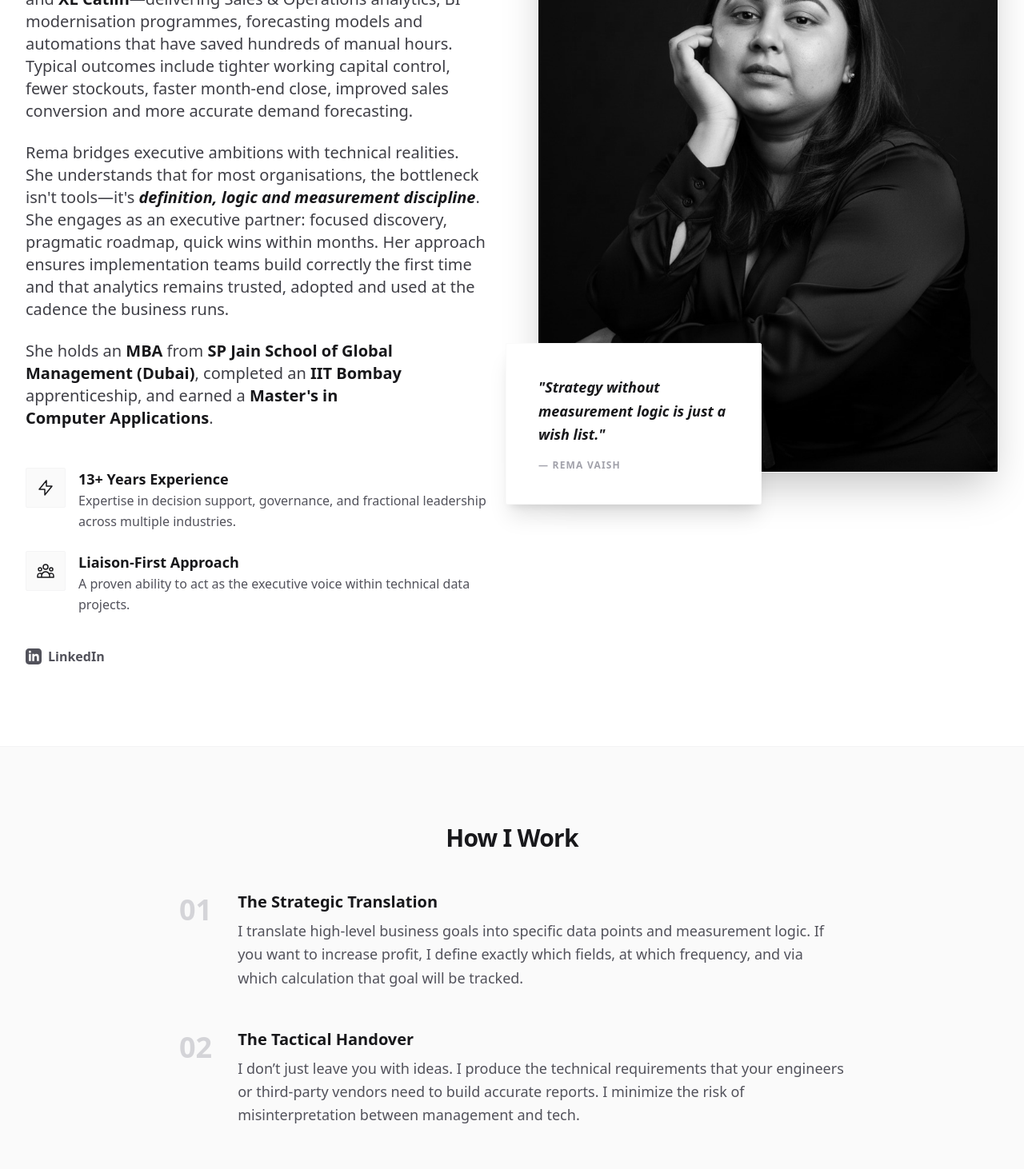
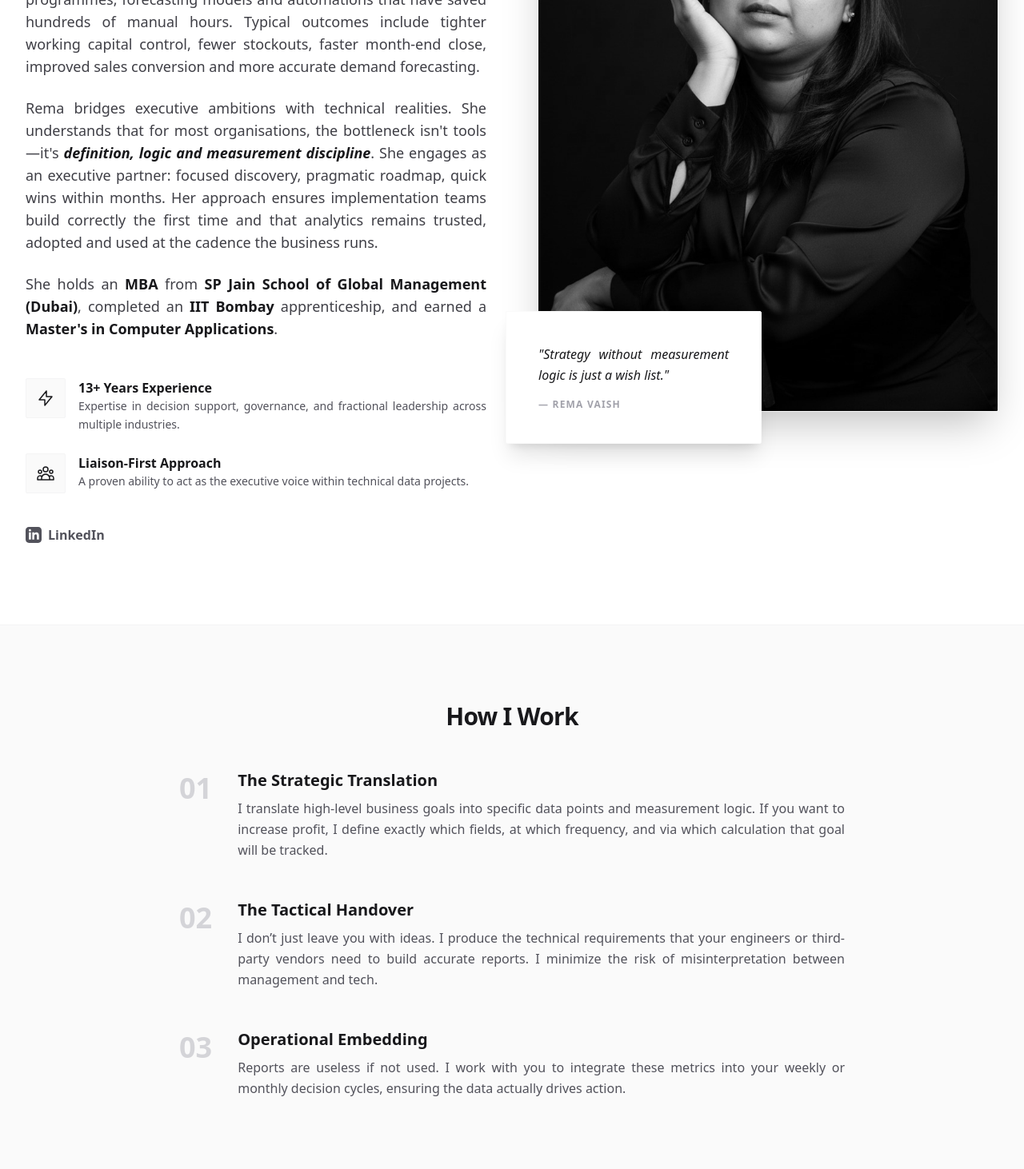
Before and after one commit to remavaish1/businessbydata, a React (Vite) app: page /#/about in a window 1280 px wide. Shown: the part 600-2062 px from the top of the page at 80% size. Built offline with nearby package versions, Linux system fonts and the light colour scheme.

Commit message:
Update About.tsx

```diff
--- a/pages/About.tsx
+++ b/pages/About.tsx
@@ -18,9 +18,9 @@ const About: React.FC = () => {
                 Rema Vaish
               </h1>
 
-              {/* Updated summary content (bigger, consistent tone) */}
+              {/* Updated summary content (reduced by 1 step + justified) */}
               <div className="space-y-6">
-                <p className="text-lg md:text-xl text-zinc-700 leading-relaxed text-pretty">
+                <p className="text-base md:text-lg text-zinc-700 leading-relaxed text-justify">
                   <span className="font-semibold text-zinc-900">Rema Vaish</span> helps mid-market organisations turn
                   fragmented, spreadsheet-heavy data into decision-ready systems that improve revenue, margins and
                   operational stability. With <span className="font-semibold text-zinc-900">13+ years</span> across
@@ -30,7 +30,7 @@ const About: React.FC = () => {
                   <span className="font-semibold text-zinc-900">structured performance management</span>.
                 </p>
 
-                <p className="text-lg md:text-xl text-zinc-700 leading-relaxed text-pretty">
+                <p className="text-base md:text-lg text-zinc-700 leading-relaxed text-justify">
                   Her work has spanned <span className="font-semibold text-zinc-900">Symrise Middle East</span>,{" "}
                   <span className="font-semibold text-zinc-900">DAMAC Properties</span>,{" "}
                   <span className="font-semibold text-zinc-900">Nike</span>,{" "}
@@ -42,16 +42,18 @@ const About: React.FC = () => {
                   month-end close, improved sales conversion and more accurate demand forecasting.
                 </p>
 
-                <p className="text-lg md:text-xl text-zinc-700 leading-relaxed text-pretty">
+                <p className="text-base md:text-lg text-zinc-700 leading-relaxed text-justify">
                   Rema bridges executive ambitions with technical realities. She understands that for most organisations,
                   the bottleneck isn&apos;t tools—it&apos;s{" "}
-                  <span className="font-semibold text-zinc-900 italic">definition, logic and measurement discipline</span>.
-                  She engages as an executive partner: focused discovery, pragmatic roadmap, quick wins within months.
+                  <span className="font-semibold text-zinc-900 italic">
+                    definition, logic and measurement discipline
+                  </span>
+                  . She engages as an executive partner: focused discovery, pragmatic roadmap, quick wins within months.
                   Her approach ensures implementation teams build correctly the first time and that analytics remains
                   trusted, adopted and used at the cadence the business runs.
                 </p>
 
-                <p className="text-lg md:text-xl text-zinc-700 leading-relaxed text-pretty">
+                <p className="text-base md:text-lg text-zinc-700 leading-relaxed text-justify">
                   She holds an <span className="font-semibold text-zinc-900">MBA</span> from{" "}
                   <span className="font-semibold text-zinc-900">SP Jain School of Global Management (Dubai)</span>,
                   completed an <span className="font-semibold text-zinc-900">IIT Bombay</span> apprenticeship, and earned
@@ -59,17 +61,22 @@ const About: React.FC = () => {
                 </p>
               </div>
 
-              {/* Two icon rows (kept, slightly larger) */}
+              {/* Two icon rows (kept, one step smaller + justified body) */}
               <div className="mt-12 space-y-6">
                 <div className="flex items-start gap-4">
                   <div className="p-3 bg-zinc-50 rounded-sm border border-zinc-100">
                     <svg className="h-6 w-6 text-zinc-900" fill="none" viewBox="0 0 24 24" stroke="currentColor">
-                      <path strokeLinecap="round" strokeLinejoin="round" strokeWidth={1.5} d="M13 10V3L4 14h7v7l9-11h-7z" />
+                      <path
+                        strokeLinecap="round"
+                        strokeLinejoin="round"
+                        strokeWidth={1.5}
+                        d="M13 10V3L4 14h7v7l9-11h-7z"
+                      />
                     </svg>
                   </div>
                   <div>
-                    <h4 className="text-lg font-semibold text-zinc-900">13+ Years Experience</h4>
-                    <p className="text-base text-zinc-600 leading-relaxed">
+                    <h4 className="text-base font-semibold text-zinc-900">13+ Years Experience</h4>
+                    <p className="text-sm text-zinc-600 leading-relaxed text-justify">
                       Expertise in decision support, governance, and fractional leadership across multiple industries.
                     </p>
                   </div>
@@ -78,12 +85,17 @@ const About: React.FC = () => {
                 <div className="flex items-start gap-4">
                   <div className="p-3 bg-zinc-50 rounded-sm border border-zinc-100">
                     <svg className="h-6 w-6 text-zinc-900" fill="none" viewBox="0 0 24 24" stroke="currentColor">
-                      <path strokeLinecap="round" strokeLinejoin="round" strokeWidth={1.5} d="M17 20h5v-2a3 3 0 00-5.356-1.857M17 20H7m10 0v-2c0-.656-.126-1.283-.356-1.857M7 20H2v-2a3 3 0 015.356-1.857M7 20v-2c0-.656.126-1.283.356-1.857m0 0a5.002 5.002 0 019.288 0M15 7a3 3 0 11-6 0 3 3 0 016 0zm6 3a2 2 0 11-4 0 2 2 0 014 0zM7 10a2 2 0 11-4 0 2 2 0 014 0z" />
+                      <path
+                        strokeLinecap="round"
+                        strokeLinejoin="round"
+                        strokeWidth={1.5}
+                        d="M17 20h5v-2a3 3 0 00-5.356-1.857M17 20H7m10 0v-2c0-.656-.126-1.283-.356-1.857M7 20H2v-2a3 3 0 015.356-1.857M7 20v-2c0-.656.126-1.283.356-1.857m0 0a5.002 5.002 0 019.288 0M15 7a3 3 0 11-6 0 3 3 0 016 0zm6 3a2 2 0 11-4 0 2 2 0 014 0zM7 10a2 2 0 11-4 0 2 2 0 014 0z"
+                      />
                     </svg>
                   </div>
                   <div>
-                    <h4 className="text-lg font-semibold text-zinc-900">Liaison-First Approach</h4>
-                    <p className="text-base text-zinc-600 leading-relaxed">
+                    <h4 className="text-base font-semibold text-zinc-900">Liaison-First Approach</h4>
+                    <p className="text-sm text-zinc-600 leading-relaxed text-justify">
                       A proven ability to act as the executive voice within technical data projects.
                     </p>
                   </div>
@@ -113,7 +125,7 @@ const About: React.FC = () => {
               </div>
 
               <div className="absolute -bottom-10 -left-10 p-10 bg-white shadow-xl border border-zinc-50 rounded-sm hidden md:block max-w-[320px]">
-                <p className="text-zinc-900 font-semibold text-lg italic leading-relaxed">
+                <p className="text-zinc-900 font-medium text-base italic leading-relaxed text-justify">
                   "Strategy without measurement logic is just a wish list."
                 </p>
                 <p className="mt-4 text-zinc-400 text-xs font-bold uppercase tracking-widest">— REMA VAISH</p>
@@ -123,7 +135,7 @@ const About: React.FC = () => {
         </div>
       </section>
 
-      {/* How I Work (kept as you already have; leave as-is or restyle later for full consistency) */}
+      {/* How I Work (kept; body reduced by one step + justified) */}
       <section className="py-24 bg-zinc-50 border-y border-zinc-100">
         <div className="max-w-4xl mx-auto px-4 sm:px-6 lg:px-8 text-center">
           <h2 className="text-3xl font-bold tracking-tight text-zinc-900 mb-12">How I Work</h2>
@@ -132,7 +144,7 @@ const About: React.FC = () => {
               <div className="text-zinc-300 font-bold text-4xl mt-1">01</div>
               <div>
                 <h3 className="text-xl font-bold text-zinc-900 mb-2">The Strategic Translation</h3>
-                <p className="text-zinc-600 text-lg leading-relaxed">
+                <p className="text-zinc-600 text-base leading-relaxed text-justify">
                   I translate high-level business goals into specific data points and measurement logic. If you want to
                   increase profit, I define exactly which fields, at which frequency, and via which calculation that
                   goal will be tracked.
@@ -144,7 +156,7 @@ const About: React.FC = () => {
               <div className="text-zinc-300 font-bold text-4xl mt-1">02</div>
               <div>
                 <h3 className="text-xl font-bold text-zinc-900 mb-2">The Tactical Handover</h3>
-                <p className="text-zinc-600 text-lg leading-relaxed">
+                <p className="text-zinc-600 text-base leading-relaxed text-justify">
                   I don’t just leave you with ideas. I produce the technical requirements that your engineers or
                   third-party vendors need to build accurate reports. I minimize the risk of misinterpretation between
                   management and tech.
@@ -156,7 +168,7 @@ const About: React.FC = () => {
               <div className="text-zinc-300 font-bold text-4xl mt-1">03</div>
               <div>
                 <h3 className="text-xl font-bold text-zinc-900 mb-2">Operational Embedding</h3>
-                <p className="text-zinc-600 text-lg leading-relaxed">
+                <p className="text-zinc-600 text-base leading-relaxed text-justify">
                   Reports are useless if not used. I work with you to integrate these metrics into your weekly or
                   monthly decision cycles, ensuring the data actually drives action.
                 </p>
```
